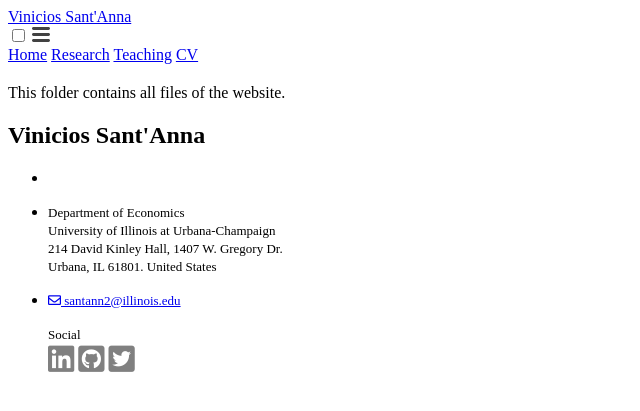
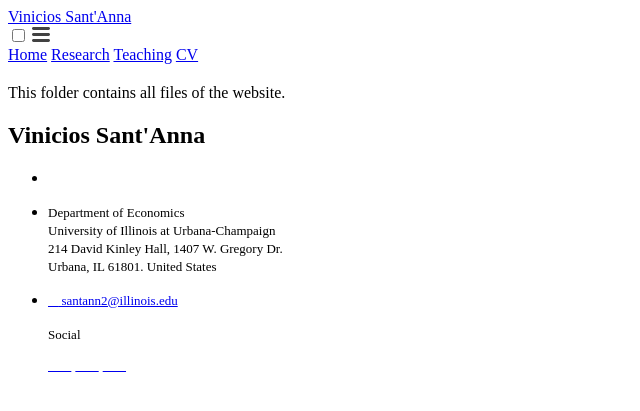
Before and after one commit to vpsantanna/vpsantanna.github.io, a Jekyll site: the page built from files/readme.md, in a window 1280 px wide. Shown: the top 411 px of the page, without its empty margins (0-640 px from the left). Built offline with Jekyll 4.4.1, drawn with Linux system fonts in a browser that asks for light colours; nearby versions of some CDN libraries; our own code applies the rules of GitHub Pages for plain Markdown files; a script that is not in the unit is left out.

Commit message:
Update head.html

```diff
--- a/_includes/head.html
+++ b/_includes/head.html
@@ -9,7 +9,6 @@
   <link rel="stylesheet" href="{{ "/assets/main.css" | relative_url }}">
   <link rel="stylesheet" href="https://maxcdn.bootstrapcdn.com/font-awesome/4.7.0/css/font-awesome.min.css">
   <link rel="stylesheet" href="https://cdn.rawgit.com/jpswalsh/academicons/v1.8.5/css/academicons.min.css">
-  <link rel="stylesheet" href="https://use.fontawesome.com/releases/v5.5.0/css/all.css" integrity="sha384-B4dIYHKNBt8Bc12p+WXckhzcICo0wtJAoU8YZTY5qE0Id1GSseTk6S+L3BlXeVIU" crossorigin="anonymous">
   <link rel="canonical" href="{{ page.url | replace:'index.html','' | absolute_url }}">
   <link rel="alternate" type="application/rss+xml" title="{{ site.title | escape }}" href="{{ "/feed.xml" | relative_url }}">
 
```
